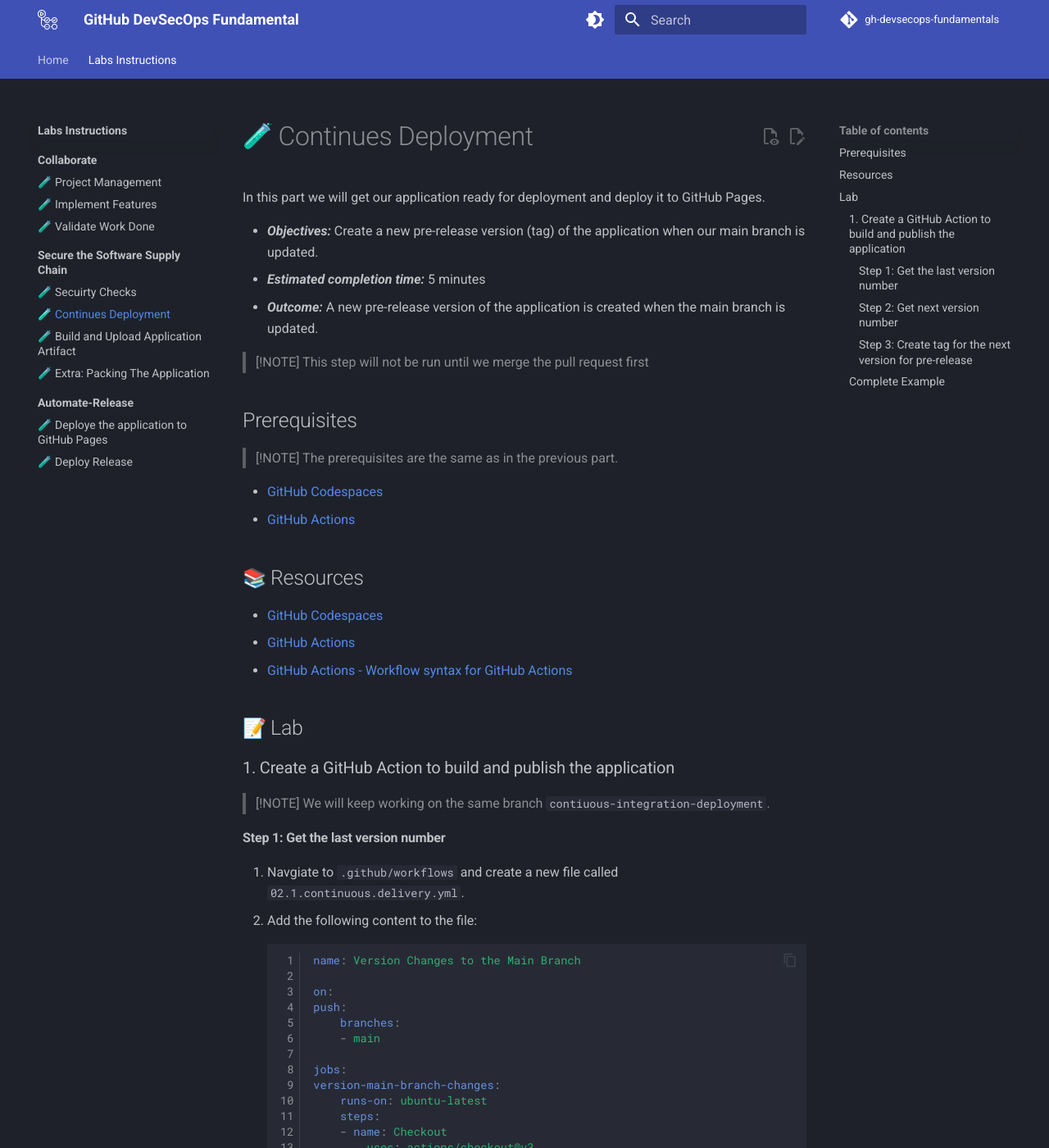
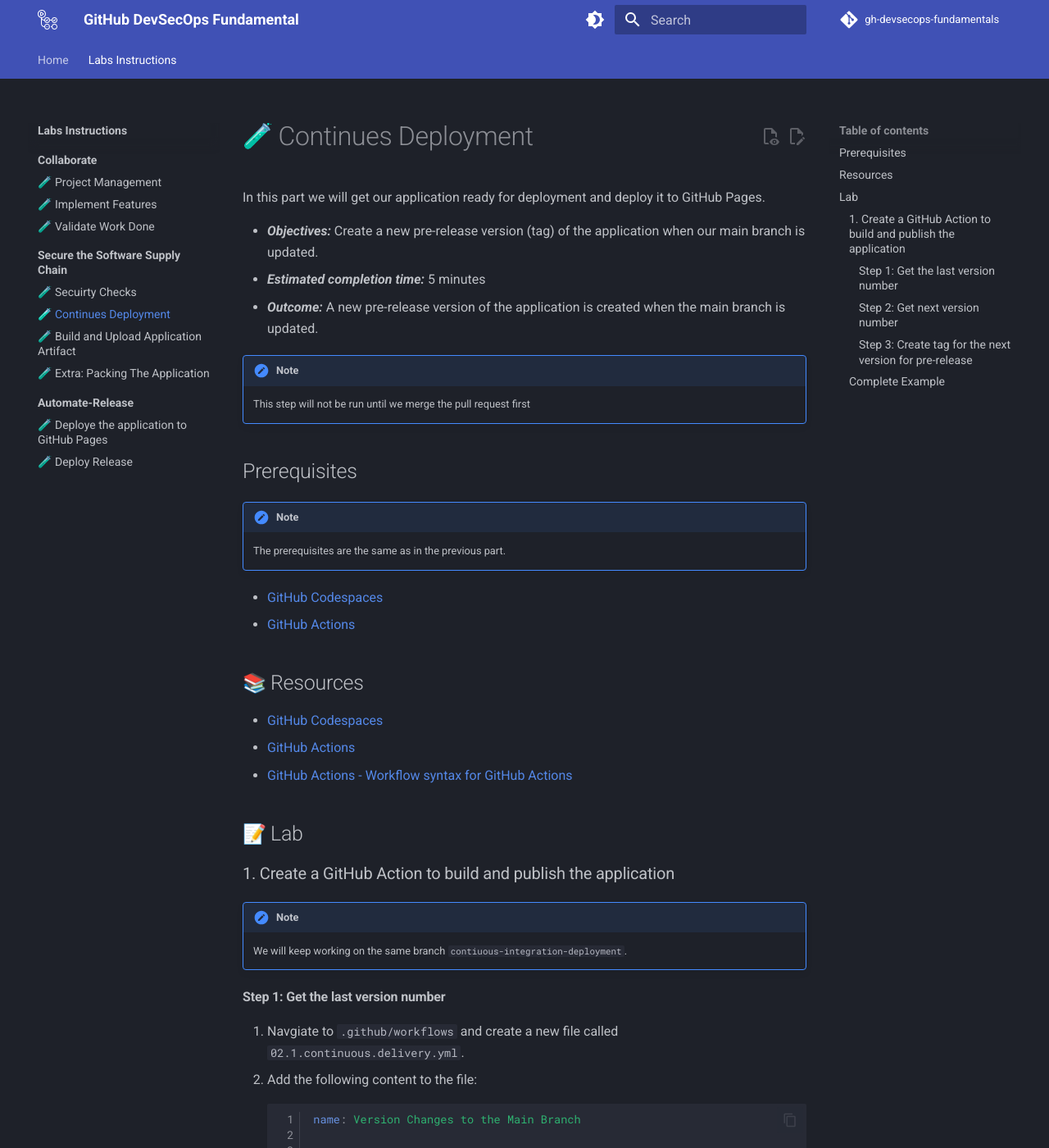
Before and after one commit to githubuniverseworkshops/github-devsecops-fundamentals, an MkDocs documentation site: the page built from docs/Labs-Instructions/02.Secure-Software-Supply-Chain/01.md, in a window 1280 px wide and 1400 px high. Shown: the whole window at 82% size. Built offline with MkDocs 1.6.1 and Material for MkDocs 9.7.7, drawn with Linux system fonts in a browser that asks for light colours; emoji names are drawn with the system emoji font; comment, search, counter and statistics services are not loaded.

Commit message:
Update 01.md

```diff
--- a/docs/Labs-Instructions/02.Secure-Software-Supply-Chain/01.md
+++ b/docs/Labs-Instructions/02.Secure-Software-Supply-Chain/01.md
@@ -6,13 +6,13 @@
 - _**Estimated completion time:**_ 5 minutes
 - _**Outcome:**_ A new pre-release version of the application is created when the main branch is updated.
 
-> [!NOTE]
-> This step will not be run until we merge the pull request first
+!!! note
+    This step will not be run until we merge the pull request first
 
 ## Prerequisites
 
-> [!NOTE]
-> The prerequisites are the same as in the previous part.
+!!! note
+    The prerequisites are the same as in the previous part.
 
 - [GitHub Codespaces](https://docs.github.com/en/codespaces)
 - [GitHub Actions](https://docs.github.com/en/actions)
@@ -27,8 +27,8 @@
 
 ### 1. Create a GitHub Action to build and publish the application
 
-> [!NOTE]
-> We will keep working on the same branch `contiuous-integration-deployment`.
+!!! note
+    We will keep working on the same branch `contiuous-integration-deployment`.
 
 #### Step 1: Get the last version number
 
```
